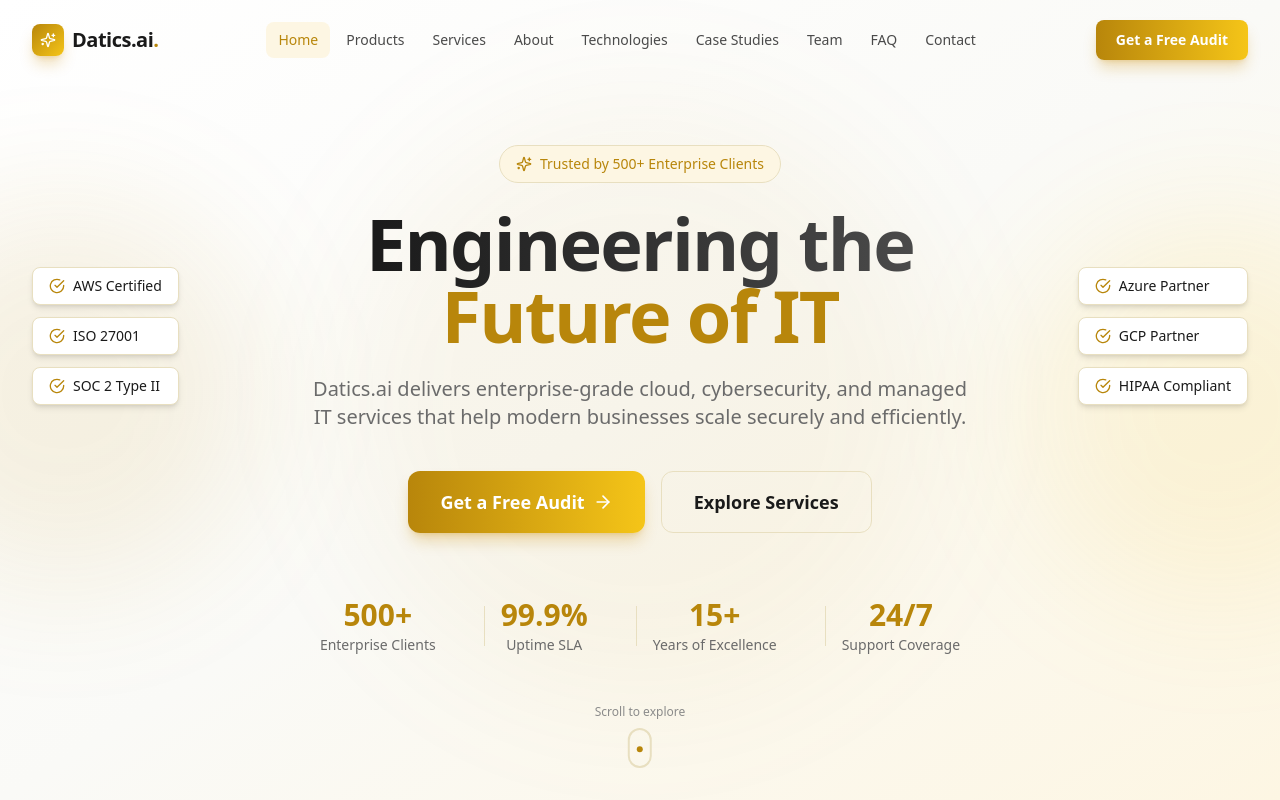
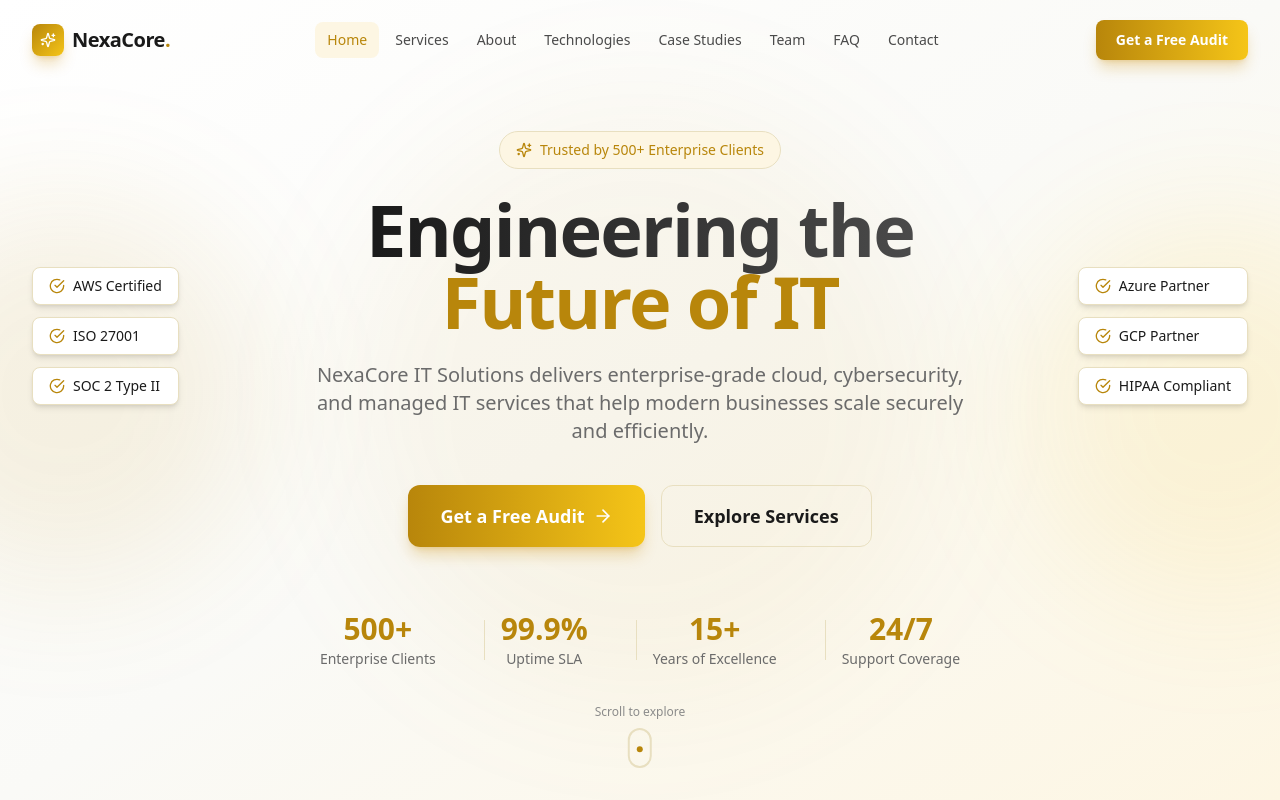
Before and after one commit to ranaasad01/atomic-create-a-it-services-company-website-519784a1, a Next.js app: page / in a window 1280 px wide. Shown: the top 800 px of the page. Built offline with nearby package versions, Linux system fonts and the light colour scheme.

Commit message:
revert: restored to "feat: Change the website's theme colors to a white and golden color palette, replacing the existing dark blue/navy and l"

```diff
--- a/app/layout.tsx
+++ b/app/layout.tsx
@@ -12,11 +12,11 @@
 
 export const metadata: Metadata = {
   title: {
-    default: "Datics.ai | Enterprise Technology Services",
-    template: "%s | Datics.ai",
+    default: "NexaCore IT Solutions | Enterprise Technology Services",
+    template: "%s | NexaCore IT Solutions",
   },
   description:
-    "Datics.ai delivers enterprise-grade cloud infrastructure, cybersecurity, networking, and managed IT services to help businesses scale securely and efficiently.",
+    "NexaCore IT Solutions delivers enterprise-grade cloud infrastructure, cybersecurity, networking, and managed IT services to help businesses scale securely and efficiently.",
   keywords: [
     "IT services",
     "cloud computing",
@@ -26,14 +26,14 @@
     "digital transformation",
     "enterprise technology",
   ],
-  authors: [{ name: "Datics.ai" }],
-  creator: "Datics.ai",
+  authors: [{ name: "NexaCore IT Solutions" }],
+  creator: "NexaCore IT Solutions",
   openGraph: {
     type: "website",
     locale: "en_US",
-    url: "https://datics.ai",
-    siteName: "Datics.ai",
-    title: "Datics.ai | Enterprise Technology Services",
+    url: "https://nexacore.io",
+    siteName: "NexaCore IT Solutions",
+    title: "NexaCore IT Solutions | Enterprise Technology Services",
     description:
       "Enterprise-grade cloud, cybersecurity, and managed IT services for modern businesses.",
     images: [
@@ -41,13 +41,13 @@
         url: "/images/og-nexacore.jpg",
         width: 1200,
         height: 630,
-        alt: "Datics.ai",
+        alt: "NexaCore IT Solutions",
       },
     ],
   },
   twitter: {
     card: "summary_large_image",
-    title: "Datics.ai",
+    title: "NexaCore IT Solutions",
     description: "Enterprise-grade IT services for modern businesses.",
   },
   robots: {
--- a/lib/data.ts
+++ b/lib/data.ts
@@ -1,8 +1,8 @@
-export const APP_NAME = "Datics.ai";
-export const APP_FULL_NAME = "Datics.ai";
+export const APP_NAME = "NexaCore";
+export const APP_FULL_NAME = "NexaCore IT Solutions";
 export const APP_TAGLINE = "Engineering the Future of Enterprise Technology";
 
-export const CONTACT_EMAIL = "hello@datics.ai";
+export const CONTACT_EMAIL = "hello@nexacore.io";
 export const CONTACT_PHONE = "+1 (888) 639-2267";
 export const CONTACT_ADDRESS = "350 Fifth Avenue, Suite 4200, New York, NY 10118";
 
@@ -13,7 +13,6 @@
 
 export const navLinks: NavLink[] = [
   { label: "Home", href: "/" },
-  { label: "Products", href: "/products" },
   { label: "Services", href: "#services" },
   { label: "About", href: "#about" },
   { label: "Technologies", href: "#technologies" },
```
